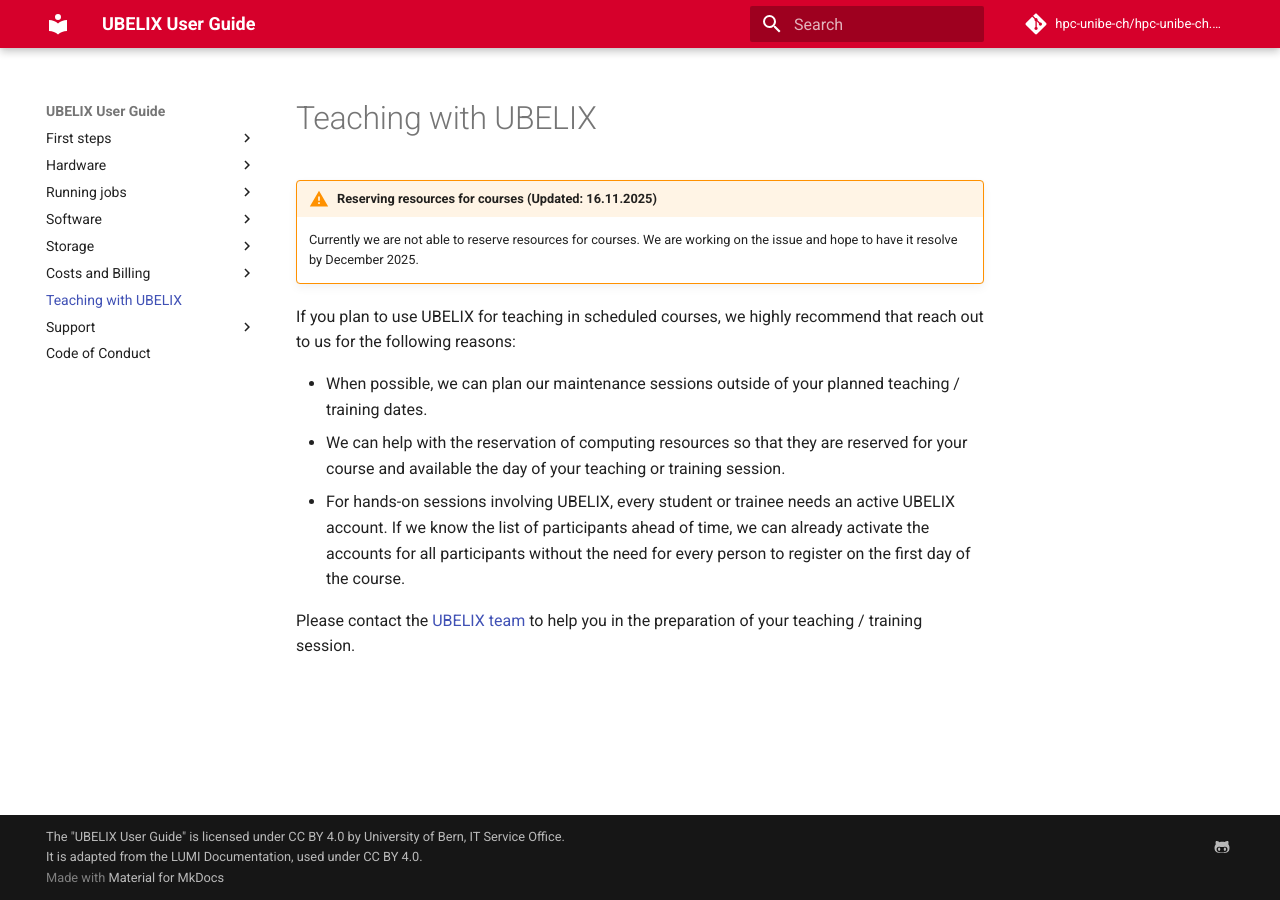
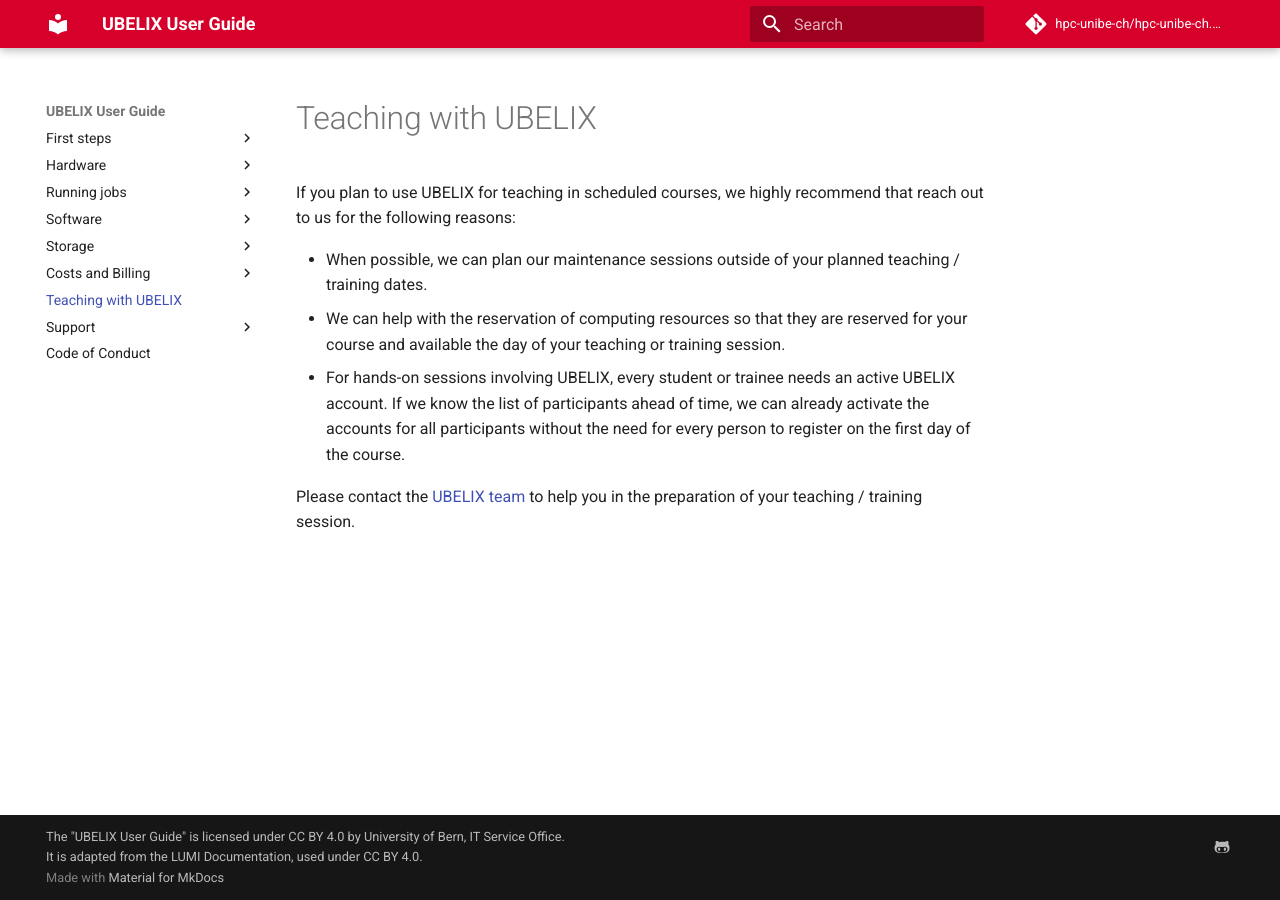
Before and after one commit to hpc-unibe-ch/hpc-unibe-ch.github.io, an MkDocs documentation site: the page built from docs/teaching.md, in a window 1280 px wide. Built offline with MkDocs 1.6.1 and Material for MkDocs 9.7.7, drawn with Linux system fonts in a browser that asks for light colours; comment, search, counter and statistics services are not loaded.

Commit message:
removed reservation-issues

```diff
--- a/docs/teaching.md
+++ b/docs/teaching.md
@@ -2,10 +2,6 @@
 [support]: ./support/index.md
 
 # Teaching with UBELIX
-
-!!! warning "Reserving resources for courses (Updated: 16.11.2025)"
-
-    Currently we are not able to reserve resources for courses. We are working on the issue and hope to have it resolve by December 2025.
 
 If you plan to use UBELIX for teaching in scheduled courses, we highly recommend that reach out to us for the following reasons:
 
--- a/mkdocs.yml
+++ b/mkdocs.yml
@@ -95,6 +95,7 @@
 plugins:
   - git-revision-date
   - search
+  - live-edit
 
 # See https://python-markdown.github.io/extensions/ and
 # See https://github.com/Python-Markdown/markdown/wiki/Third-Party-Extensions#Bundles
```
